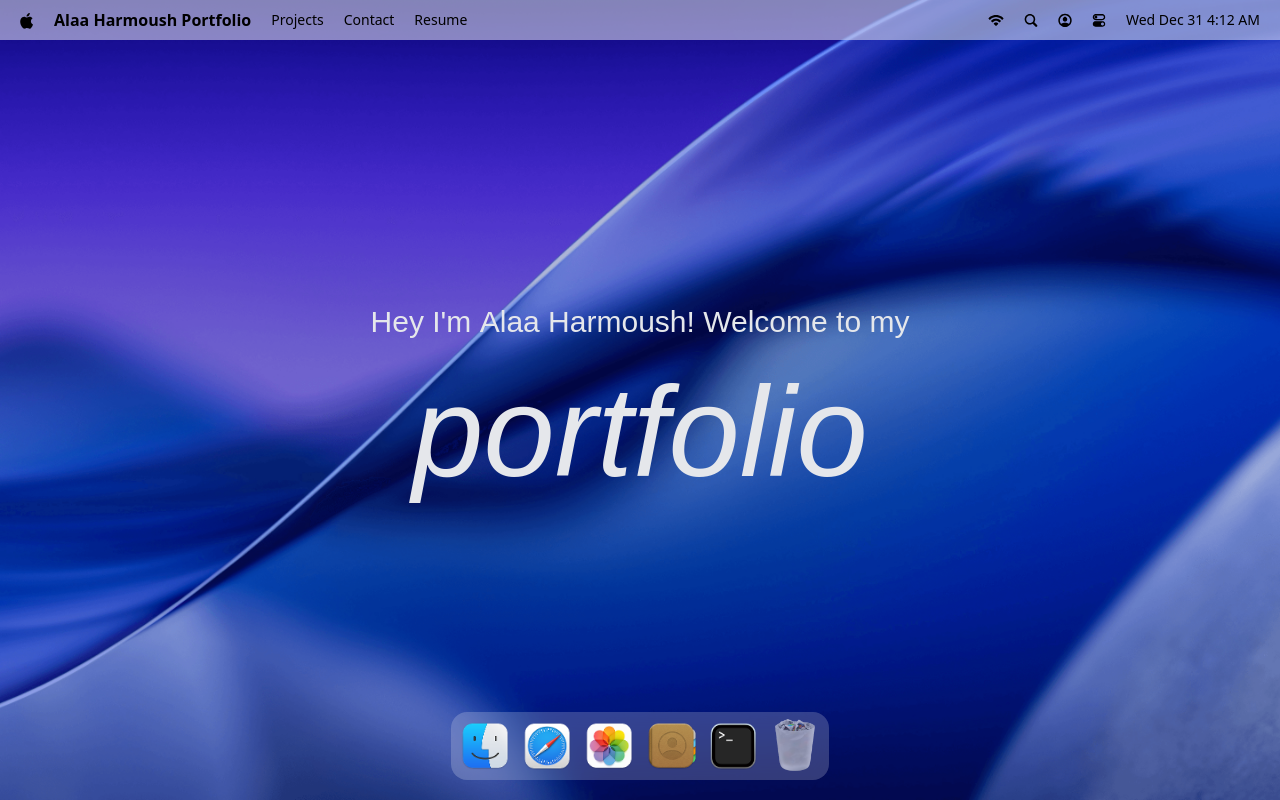
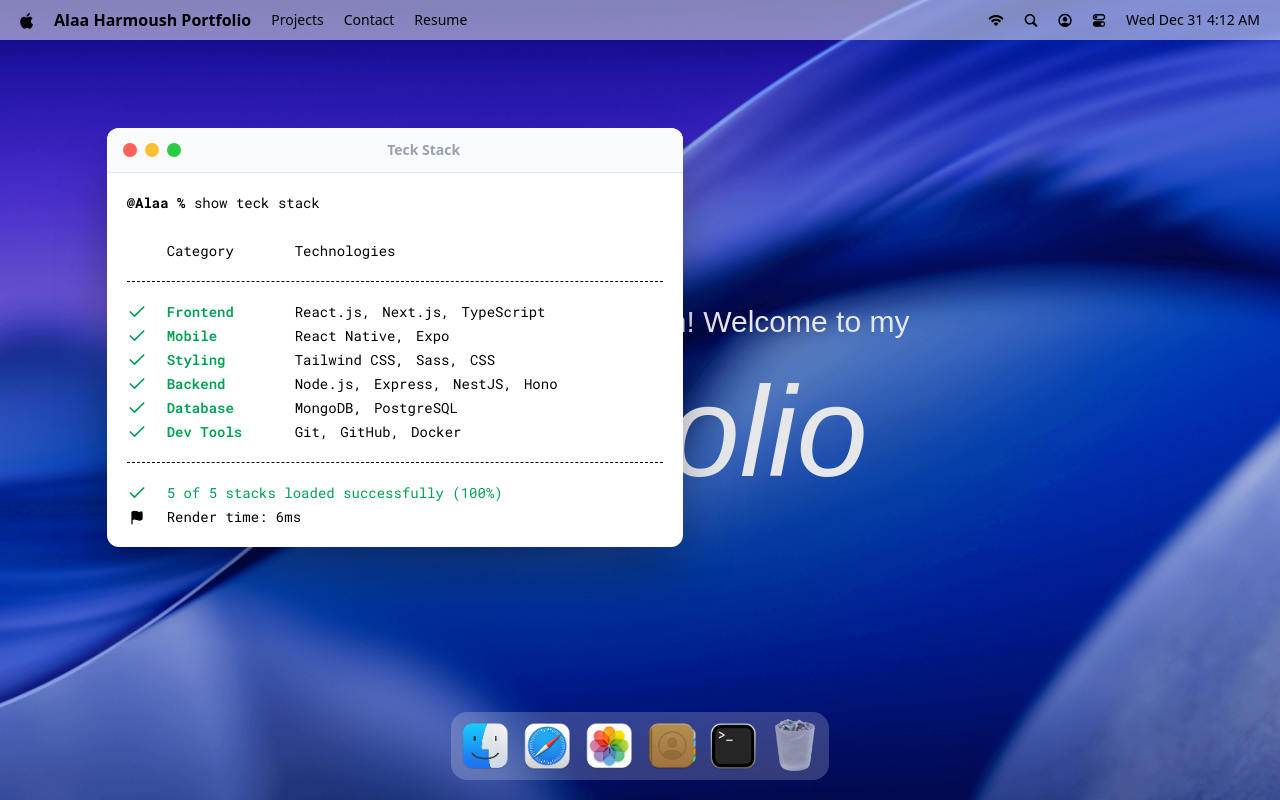
Before and after one commit to AlaaHarmoush1/My-Portfolio, a React (Vite) app: page / in a window 1280 px wide. Both pictures are taken after a click on the button 733 px from the left and 746 px from the top of the page. Built offline with nearby package versions, Linux system fonts and the light colour scheme; a web font is replaced by a local one.

Commit message:
Finished terminal

```diff
--- a/src/App.jsx
+++ b/src/App.jsx
@@ -1,5 +1,9 @@
 import { Navbar, Welcome, Docs } from '#components/index'
 import React from 'react'
+import gsap from 'gsap';
+import Terminal from './windows/index.js';
+import { Draggable } from 'gsap/Draggable';
+gsap.registerPlugin(Draggable);
 
 const App = () => {
   return (
@@ -7,6 +11,9 @@ const App = () => {
         <Navbar/>
         <Welcome/>
         <Docs/>
+        <Terminal/>
+
+
     </main>
   )
 }
--- a/src/components/Docs.jsx
+++ b/src/components/Docs.jsx
@@ -67,7 +67,6 @@ const Docs = () => {
             closeWindow(app.id)
         } else {
            openWindow(app.id)
-           console.log(windows)
         }
     }
 
--- a/src/components/index.js
+++ b/src/components/index.js
@@ -1,5 +1,6 @@
 import Navbar from "./Navbar";
 import Welcome from "./Welcome";
 import Docs from "./Docs";
+import WindowsControlls from "./WindowsControlls";
 
-export {Navbar, Welcome, Docs}
+export {Navbar, Welcome, Docs, WindowsControlls}
--- /dev/null
+++ b/src/components/windowsControlls.jsx
@@ -0,0 +1,15 @@
+import { useWindowStore } from '#store/window'
+import React from 'react'
+
+const WindowsControlls = ({ target }) => {
+    const { closeWindow } = useWindowStore()
+  return (
+    <div className='' id='window-controls'>
+      <div className='close' onClick={() => closeWindow(target)}/>
+      <div className="minimize" />
+      <div className="maximize" />
+    </div>
+  )
+}
+
+export default WindowsControlls
--- /dev/null
+++ b/src/hoc/windowWrapper.jsx
@@ -0,0 +1,63 @@
+import { useGSAP } from '@gsap/react';
+import gsap from 'gsap';
+import { useWindowStore } from '../store/window';
+import React, { useLayoutEffect, useRef } from 'react'
+import { Draggable } from 'gsap/Draggable';
+
+const WindowWrapper = (Component, windowKey) => {
+
+    const Wrapped = (props) => {
+        const { focusWindow, windows } = useWindowStore();
+        const { isOpen, zIndex } = windows[windowKey]
+        const ref = useRef(null)
+
+        useGSAP(()=> {
+            const el = ref.current;
+            if(!el || !isOpen) return;
+
+            el.style.display = 'block';
+
+            gsap.fromTo(el,
+                {scale: 0.8, opacity: 0, y:40},
+                {scale: 1, opacity: 1, y:0, duration: 1, ease: "power3.out"}
+            )
+        }, [isOpen])
+
+        useGSAP(() => {
+            const el = ref.current;
+            if(!el) return
+
+            const [instance] = Draggable.create(el,
+                {onPress: () => focusWindow(windowKey)}
+            )
+
+            return () => instance.kill()
+        }, [])
+
+        useLayoutEffect(() => {
+            const el = ref.current;
+
+            if(!el) return;
+            el.style.display = isOpen ? "block" : "none"
+        }, [isOpen])
+
+        return (
+            <section
+                id={windowKey}
+                ref={ref}
+                style={{ zIndex }}
+                className='absolute'
+            >
+                <Component {...props} />
+            </section>
+        );
+    };
+
+
+    Wrapped.displayName = `WindowWrapper(${Component.displayName || Component.name || "Component"})`
+
+
+    return Wrapped
+}
+
+export default WindowWrapper
--- /dev/null
+++ b/src/windows/Terminal.jsx
@@ -0,0 +1,57 @@
+import { techStack } from '#constants'
+import { Check, Flag } from 'lucide-react'
+import WindowWrapper from '../hoc/windowWrapper'
+import React from 'react'
+import { WindowsControlls } from '#components'
+
+const Terminal = () => {
+  return (
+    <>
+        <div id='window-header'>
+            <WindowsControlls target="terminal"/>
+            <h2>Teck Stack</h2>
+        </div>
+
+        <div className="techstack">
+            <p>
+                <span className="font-bold">@Alaa % </span>
+                show teck stack
+            </p>
+
+            <div className='label'>
+                <p className='w-32'>Category</p>
+                <p>Technologies</p>
+            </div>
+
+            <ul className='content'>
+                {techStack.map(({ category, items }) => (
+                    <li className='flex items-center' key={category}>
+                        <Check className='check' size={20} />
+                        <h3>{category}</h3>
+                        <ul>
+                            {items.map((item, index) => (
+                                <li key={index}>{item}{index < items.length - 1 ? "," : ''}</li>
+                            ))}
+                        </ul>
+                    </li>
+                ))}
+            </ul>
+
+            <div className="footnote">
+                <p>
+                    <Check size={20} /> 5 of 5 stacks loaded successfully (100%)
+                </p>
+
+                <p className="text-black">
+                    <Flag size={15} fill='black' />
+                    Render time: 6ms
+                </p>
+            </div>
+        </div>
+    </>
+  )
+}
+
+const TerminalWindow = WindowWrapper(Terminal, 'terminal')
+
+export default TerminalWindow
--- /dev/null
+++ b/src/windows/index.js
@@ -0,0 +1,3 @@
+import Terminal from "./Terminal";
+
+export default Terminal
```
